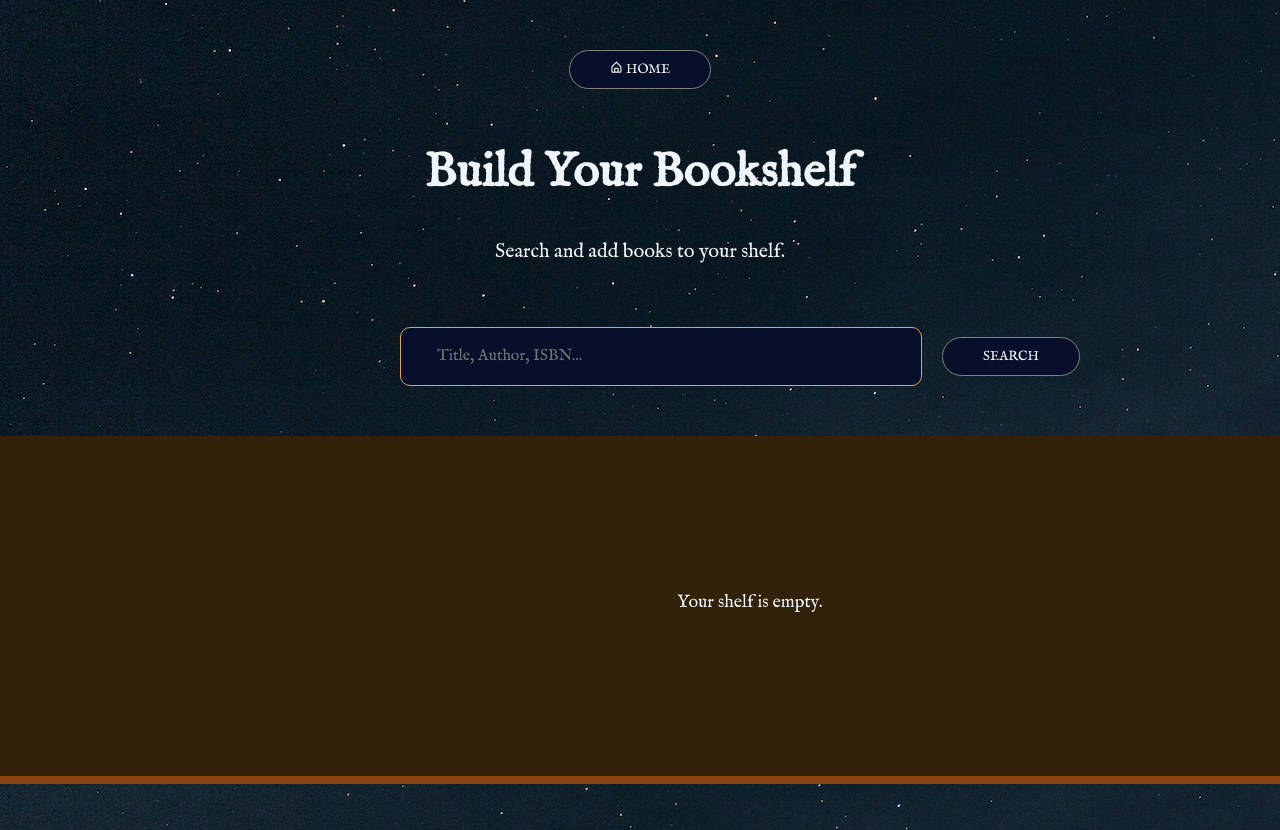
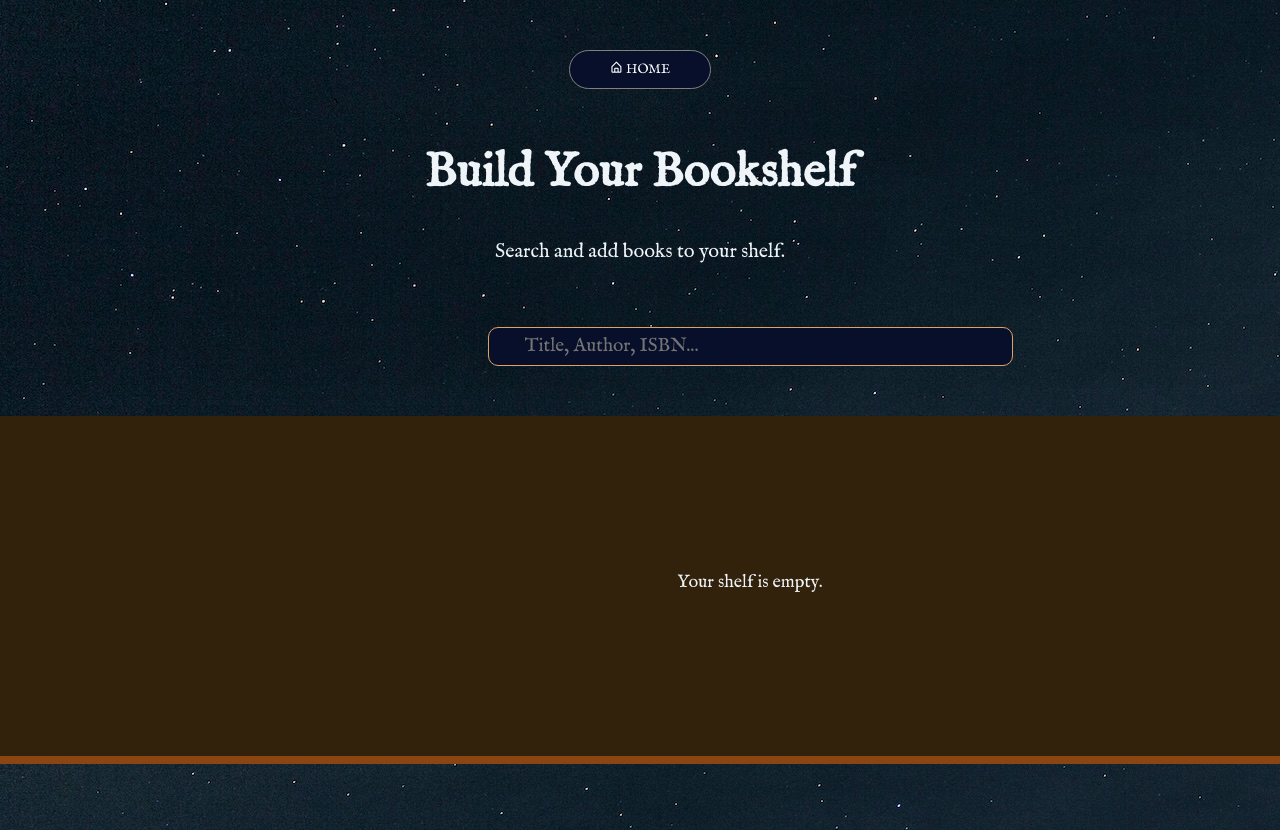
Before and after one commit to BSharpDevon/Bound-1.0, a React (Vite) app in the folder BookApp/frontend/: page /favourite-books in a window 1280 px wide. Built offline with nearby package versions, Linux system fonts and the light colour scheme; a web font is replaced by a local one.

Commit message:
JSX: Remove Loading Error Message

```diff
--- a/BookApp/frontend/Pages/favouriteBooks.jsx
+++ b/BookApp/frontend/Pages/favouriteBooks.jsx
@@ -1,5 +1,5 @@
 /* BookSearch.jsx */
-import React, { useState, useRef, useEffect } from "react";
+import React, { useState, useRef, useEffect, useCallback } from "react";
 import { useNavigate } from "react-router-dom";
 import axios from "axios";
 import { useSelector } from "react-redux";
@@ -16,6 +16,10 @@ const BookSearch = () => {
   const [message, setMessage] = useState("");
   const wrapperRef = useRef(null);
 
+  // AbortController ref to cancel in-flight requests
+  const abortCtrlRef = useRef(null);
+
+  // Click-outside clears dropdown
   useEffect(() => {
     function handleClickOutside(event) {
       if (wrapperRef.current && !wrapperRef.current.contains(event.target)) {
@@ -26,35 +30,61 @@ const BookSearch = () => {
     return () => document.removeEventListener("mousedown", handleClickOutside);
   }, []);
 
-  const handleSearch = async () => {
-    if (!searchTerm.trim()) return;
+  // Debounced search effect
+  useEffect(() => {
+    // Clear results if input empty
+    if (!searchTerm.trim()) {
+      setResults([]);
+      setError("");
+      setLoading(false);
+      return;
+    }
+
     setLoading(true);
     setError("");
+
+    // Cancel previous request
+    if (abortCtrlRef.current) {
+      abortCtrlRef.current.abort();
+    }
+    const controller = new AbortController();
+    abortCtrlRef.current = controller;
+
+    const timeoutId = setTimeout(async () => {
       try {
         const response = await axios.get(
           "https://www.googleapis.com/books/v1/volumes",
           {
-          params: {
-            q: searchTerm,
-            maxResults: 20,
-          },
+            params: { q: searchTerm, maxResults: 20 },
+            signal: controller.signal,
           }
         );
-      const books = response.data.items.map((item) => ({
+        const books = (response.data.items || []).map((item) => ({
           id: item.id,
           title: item.volumeInfo.title,
           imageLinks: item.volumeInfo.imageLinks || {},
         }));
         setResults(books);
       } catch (err) {
+        if (axios.isCancel(err)) {
+          // request was aborted — no need to set error
+        } else {
           console.error(err);
           setError("Search failed. Please try again.");
+        }
       } finally {
         setLoading(false);
       }
+    }, 300); // 300ms debounce
+
+    return () => {
+      clearTimeout(timeoutId);
+      controller.abort();
     };
+  }, [searchTerm]);
 
-  const handleAdd = async (book) => {
+  const handleAdd = useCallback(
+    async (book) => {
       if (!memberId) {
         alert("Please log in to add books.");
         return;
@@ -65,14 +95,16 @@ const BookSearch = () => {
           { googlebookId: book.id, memberId }
         );
         setShelfBooks((prev) => [...prev, book]);
-      setMessage(`Added \"${book.title}\" to your shelf.`);
+        setMessage(`Added "${book.title}" to your shelf.`);
         setResults([]);
         setSearchTerm("");
       } catch (err) {
         console.error(err);
         setError("Failed to add book. Please try again.");
       }
-  };
+    },
+    [memberId]
+  );
 
   const getThumbnail = (book) =>
     book.imageLinks.thumbnail ||
@@ -80,8 +112,8 @@ const BookSearch = () => {
 
   return (
     <div id="favouriteBooksContent">
-      <button ClassName="homeButton">
-            < i class='bx  bx-home-alt'  ></i> HOME
+      <button className="homeButton">
+        <i className="bx bx-home-alt"></i> HOME
       </button>
       <h2>Build Your Bookshelf</h2>
       <p className="favouriteBooksMessage">
@@ -95,11 +127,8 @@ const BookSearch = () => {
             placeholder="Title, Author, ISBN..."
             value={searchTerm}
             onChange={(e) => setSearchTerm(e.target.value)}
-            onKeyDown={(e) => e.key === "Enter" && handleSearch()}
+            // no more Enter key trigger
           />
-          <button onClick={handleSearch} disabled={loading}>
-            SEARCH
-          </button>
 
           {results.length > 0 && (
             <ul className="search-dropdown">
@@ -119,7 +148,6 @@ const BookSearch = () => {
           )}
         </div>
 
-        {loading && <p>Loading...</p>}
         {error && <p className="error">{error}</p>}
         {message && <p className="success">{message}</p>}
 
--- a/BookApp/frontend/src/index.css
+++ b/BookApp/frontend/src/index.css
@@ -95,31 +95,23 @@ margin: 20px;
 
 .search-input-wrapper {
   position: relative;
+  width: 100%;
+  max-width: 525px;
+  margin: 0 auto;
+  box-sizing: border-box;
   display: flex;
-  flex-direction: row;
-  width: 100%;
-  max-width: 700px;
-  margin: 0 auto;
-}
-
-.search-input-wrapper .bx-search {
-  position: absolute;
-  left: 12px;
-  top: 50%;
-  transform: translateY(-50%);
-  font-size: 1.2em;
-  color: #DEA262;
-  pointer-events: none;
+  flex-direction: column;
 }
 
 .search-input-wrapper input {
   width: 100% !important;
+  max-width: 525px;
   box-sizing: border-box;
   padding: 8px 12px 8px 36px;
   border: 1px solid #DEA262;
   border-radius: 10px;
   background: #070F2A;
-  font-size: 1.0rem;
+  font-size: 1.2rem;
     font-family: 'IMFellEnglish';
     line-height: 1.1;
 }
@@ -839,9 +831,7 @@ nav li:last-child {
 
 .search-input-wrapper { position: relative; }
 .search-dropdown {
-  position: absolute;
   top: 100%;
-  left: 0;
   width: 100%;
   max-height: 300px;
   overflow-y: auto;
@@ -850,6 +840,7 @@ nav li:last-child {
   border-radius: 8px;
   z-index: 1000;
 }
+
 .dropdown-item { display: flex; align-items: center; padding: 8px 12px; }
 .dropdown-item img { width: 40px; height: 60px; object-fit: cover; margin-right: 12px; }
 .dropdown-item .title { flex: 1; color: #EEF4F8; font-family: 'IMFellEnglish'; }
```
Lines whose indentation alone changed are shown as unchanged.
